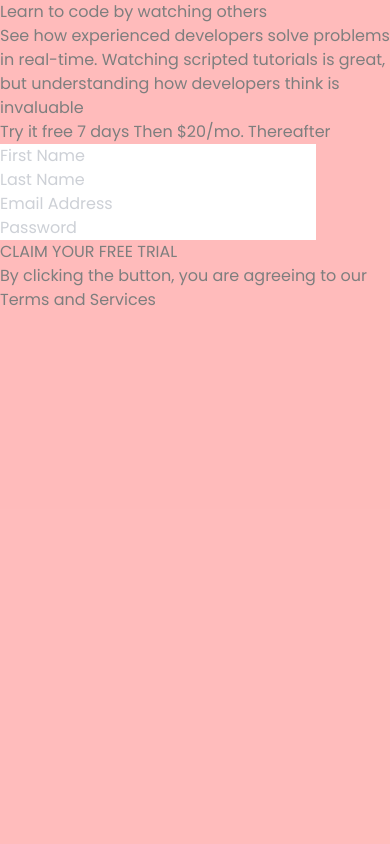
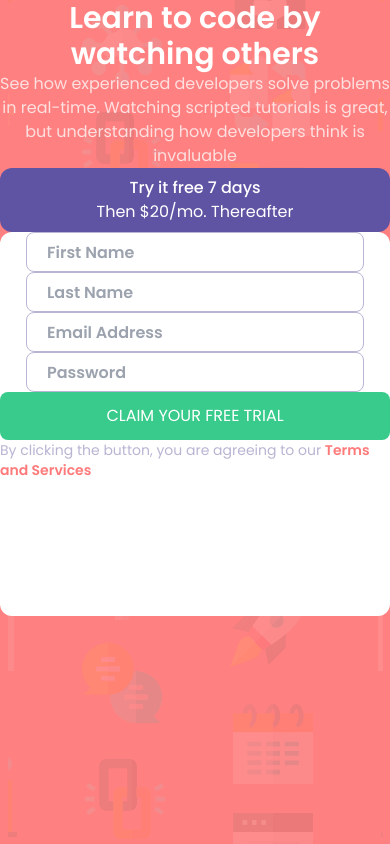
Before and after one commit to DenilDenilson/SIGN-UP_FORM, a website: page index.html in a window 390 px wide. Drawn offline with Linux system fonts and the light colour scheme.

Commit message:
Mobile estilizado v1

```diff
--- a/index.html
+++ b/index.html
@@ -9,23 +9,23 @@
   <link href="https://fonts.googleapis.com/css2?family=Poppins:wght@400;500;600;700&display=swap" rel="stylesheet">
 </head>
 <body>
-  <div class="h-screen w-screen bg-[#FF7A7A] opacity-50
-  before:content-center before:w-10 before:min-h-10 before:absolute before:top-0 before:left-0 before:bg-[#000]">
+  <div class="h-screen w-screen bg-intro-mobile bg-no-repeat bg-center
+  before:content-center before:w-full before:min-h-screen before:absolute before:top-0 before:left-0 before:bg-[#FF7A7A] before:opacity-95 before:-z-10">
     <section>
-      <h1 class="">Learn to code by watching others</h1>
-      <p>See how experienced developers solve problems in real-time. Watching scripted tutorials is great, but understanding how developers think is invaluable</p>
+      <h1 class="text-center text-white font-semibold text-3xl">Learn to code by watching others</h1>
+      <p class="text-center text-[#fedfdf] font-normal text-[16px]">See how experienced developers solve problems in real-time. Watching scripted tutorials is great, but understanding how developers think is invaluable</p>
     </section>
     <section>
-      <p>
-        <span>Try it free 7 days </span>Then $20/mo. Thereafter
+      <p class="w-full h-16 bg-[#5F54A4] rounded-xl text-white font-normal text-center grid place-content-center">
+        <span class="font-medium">Try it free 7 days </span>Then $20/mo. Thereafter
       </p>
-      <form action="">
-        <input type="text" placeholder="First Name">
-        <input type="text" placeholder="Last Name">
-        <input type="text" placeholder="Email Address">
-        <input type="text" placeholder="Password">
-        <button type="submit">CLAIM YOUR FREE TRIAL</button>
-        <p>By clicking the button, you are agreeing to our <a href="#">Terms and Services</a></p>
+      <form class="w-full h-96 bg-white rounded-xl flex flex-col items-center" action="">
+        <input class="outline-none h-10  border-[1px] rounded-lg border-[#B8B5D3] pl-5 placeholder:font-semibold" type="text" placeholder="First Name">
+        <input class="outline-none h-10  border-[1px] rounded-lg border-[#B8B5D3] pl-5 placeholder:font-semibold" type="text" placeholder="Last Name">
+        <input class="outline-none h-10  border-[1px] rounded-lg border-[#B8B5D3] pl-5 placeholder:font-semibold" type="text" placeholder="Email Address">
+        <input class="outline-none h-10  border-[1px] rounded-lg border-[#B8B5D3] pl-5 placeholder:font-semibold" type="text" placeholder="Password">
+        <button class="w-full h-12 bg-[#38CB8B] rounded-lg text-white font-normal text-center grid place-content-center"" type="submit">CLAIM YOUR FREE TRIAL</button>
+        <p class="text-sm text-[#B8B5D3] font-normal">By clicking the button, you are agreeing to our <a class="font-semibold text-[#FF7A7A]" href="#">Terms and Services</a></p>
       </form>
     </section>
   </div>
--- a/tailwind.config.js
+++ b/tailwind.config.js
@@ -10,6 +10,10 @@ module.exports = {
       fontFamily: {
         'sans': ['Poppins', ...defaultTheme.fontFamily.sans],
       },
+      backgroundImage: {
+        'intro-mobile': "url('../images/bg-intro-mobile.png')",
+        'intro-desktop': "url('../images/bg-intro-desktop.png')",
+      }
     },
   },
   plugins: [],
```
Also changed, not shown: docs/output.css.
